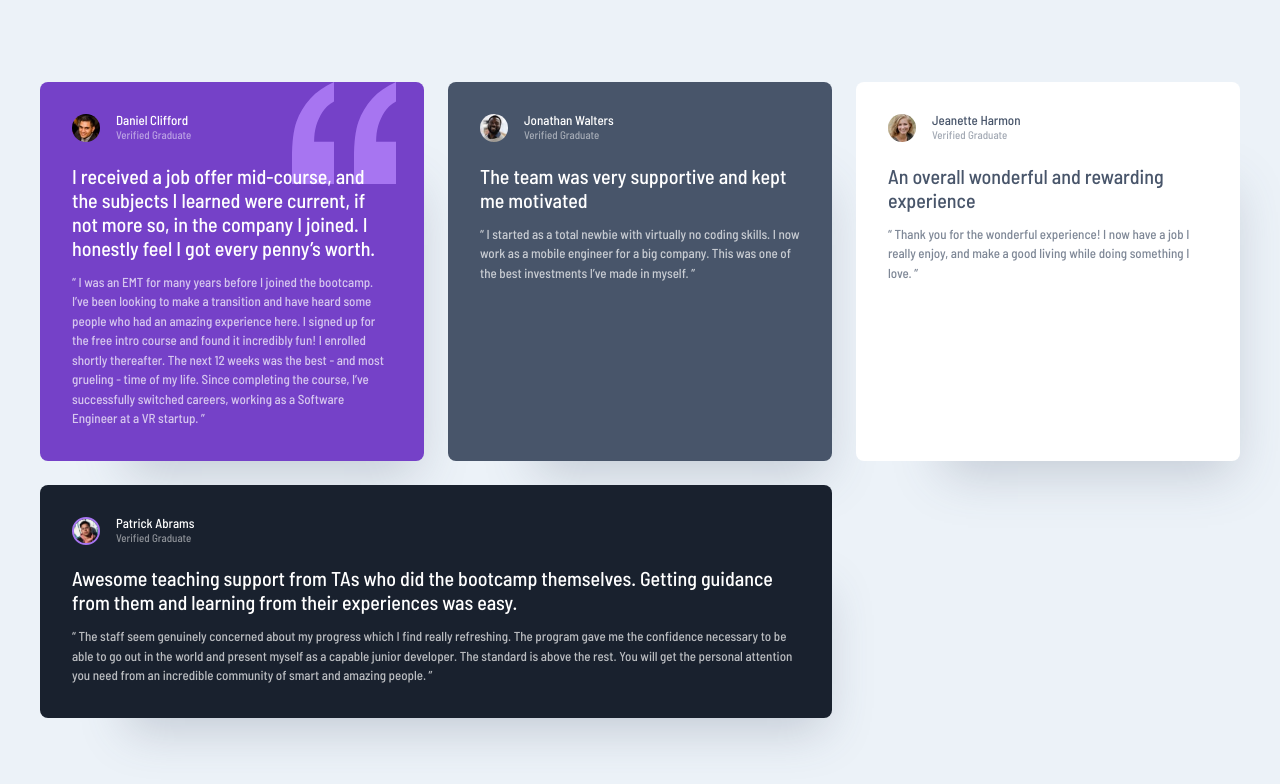
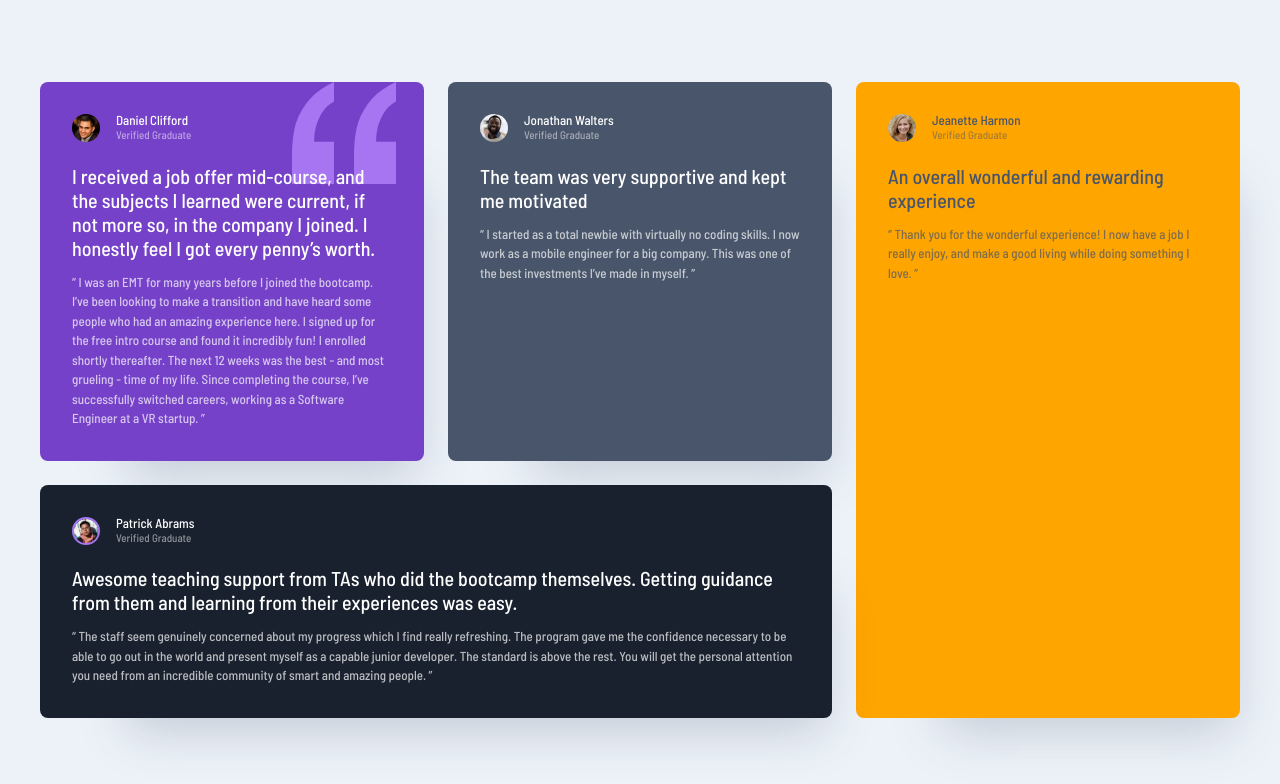
Before and after one commit to crossfire3001/grid-css-V2, a plain HTML site: page index.html in a window 1280 px wide. Drawn offline with Linux system fonts and the light colour scheme.

Commit message:
a full hd version for grid is ready

```diff
--- a/style.css
+++ b/style.css
@@ -176,6 +176,11 @@ h3 {
   box-shadow: 2.5rem 3.75rem 3rem -3rem hsl(var(--clr-secondary-400) / 0.25);
 }
 
+.testimonial:nth-child(3) {
+  background: orange;
+  grid-row-end: span 2;
+}
+
 /* .testimonial:nth-child(1) {
   grid-area: one;
 }
```
